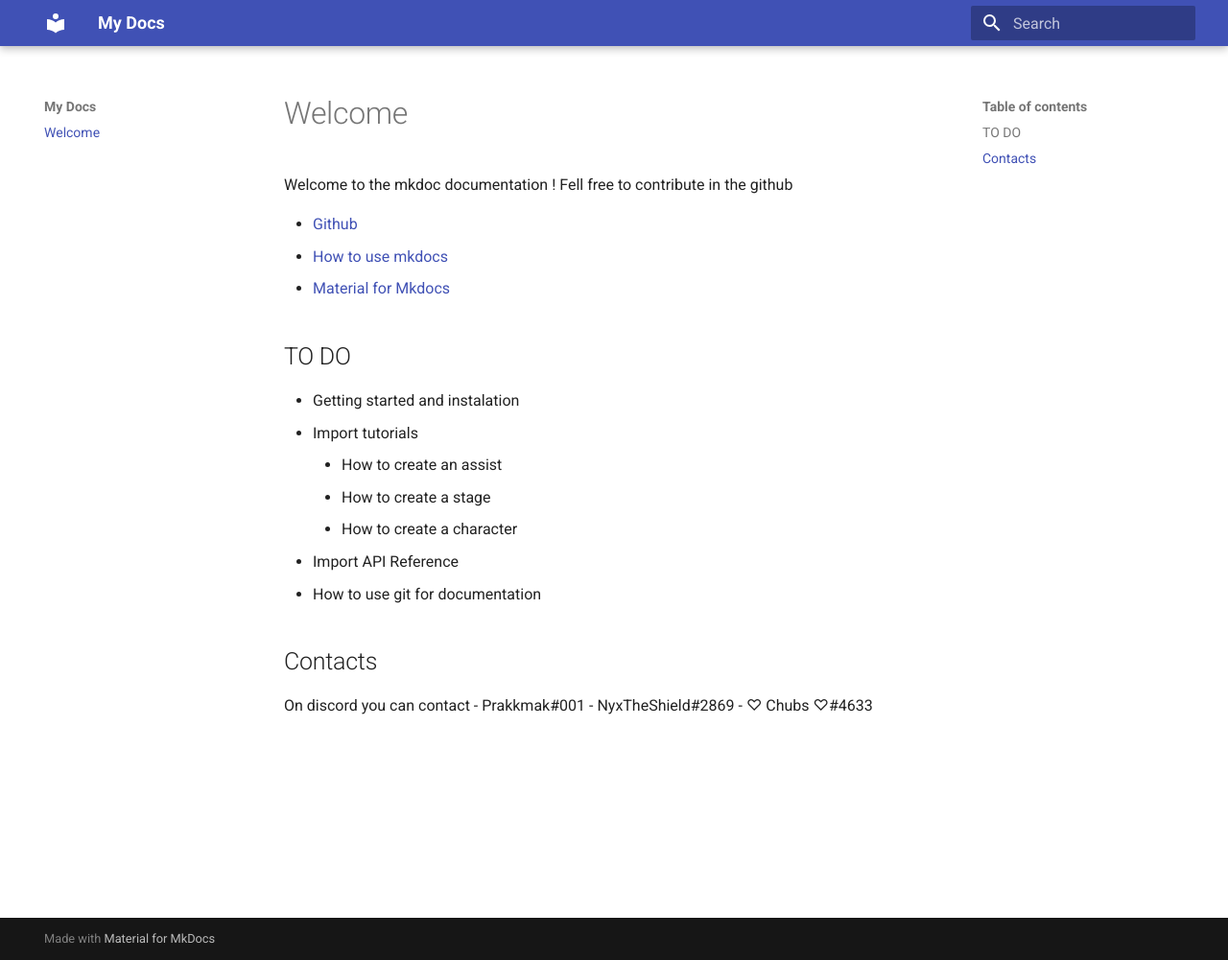
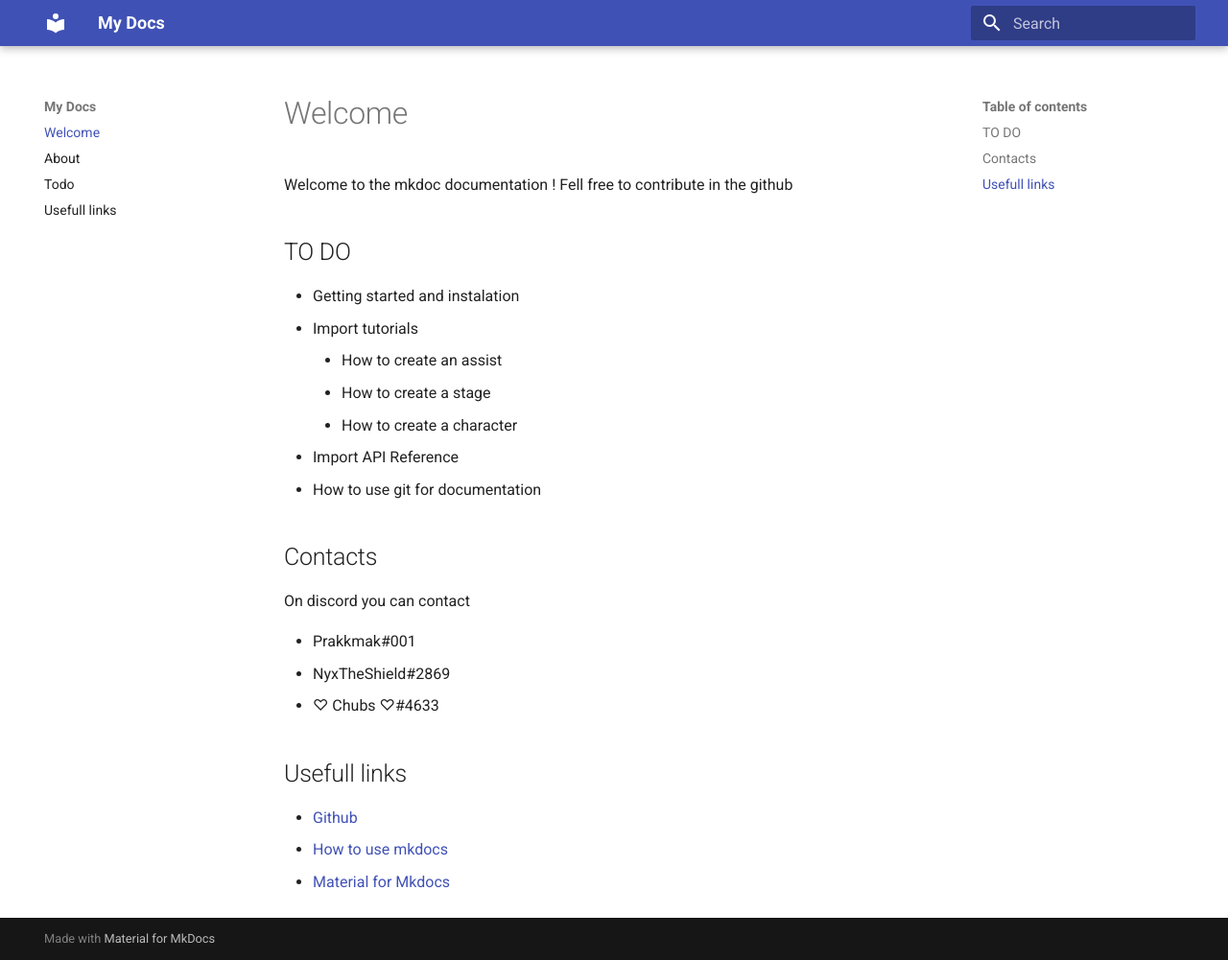
Before and after one commit to FraytoolsDocumentation/Collaborative-Fraytools-Documentation, an MkDocs documentation site: the page built from docs/index.md, in a window 1280 px wide and 1001 px high. Shown: the whole window at 96% size. Built offline with MkDocs 1.6.1 and Material for MkDocs 9.7.7, drawn with Linux system fonts in a browser that asks for light colours.

```diff
--- a/docs/index.md
+++ b/docs/index.md
@@ -2,21 +2,27 @@
 
 Welcome to the mkdoc documentation ! Fell free to contribute in the github
 
+
+## TO DO
+
+ - Getting started and instalation
+ - Import tutorials
+	- How to create an assist
+	- How to create a stage
+	- How to create a character
+ - Import API Reference
+ - How to use git for documentation
+
+## Contacts
+
+On discord you can contact
+
+ - Prakkmak#001
+ - NyxTheShield#2869
+ - ♡ Chubs ♡#4633
+
+## Usefull links
+
  - [Github](https://github.com/FraytoolsDocumentation/docs)
  - [How to use mkdocs](https://www.mkdocs.org/user-guide/writing-your-docs/)
  - [Material for Mkdocs](https://squidfunk.github.io/mkdocs-material/setup/changing-the-colors/)
-
-## TO DO
-- Getting started and instalation
-- Import tutorials
-	- How to create an assist
-	- How to create a stage
-	- How to create a character
-- Import API Reference
-- How to use git for documentation
-
-## Contacts
-On discord you can contact
-- Prakkmak#001
-- NyxTheShield#2869
-- ♡ Chubs ♡#4633
```
Also changed, not shown: docs/about.md (added, +5 -0 lines), docs/todo.md (added, +8 -0 lines), docs/usefull-links.md (added, +4 -0 lines).
